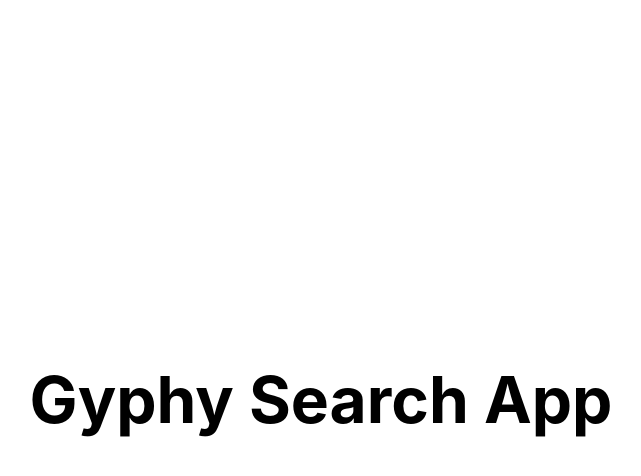
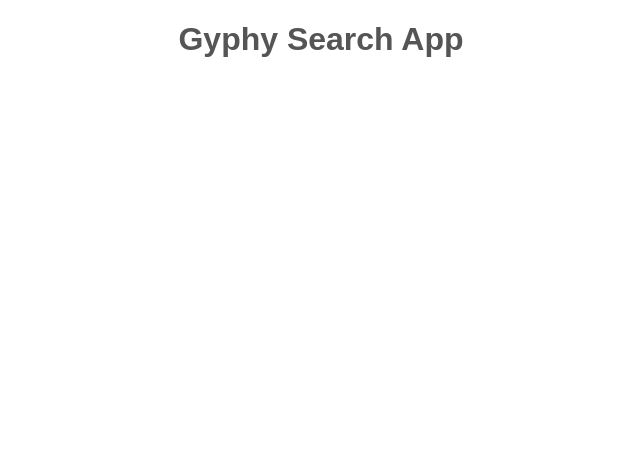
Before and after one commit to wesduarte/gyphy-search-app, a Next.js app: page / in a window 1280 px wide. Shown: the top 476 px of the page, without its empty margins (319-960 px from the left). Built offline with nearby package versions, Linux system fonts and the light colour scheme.

Commit message:
style: 💄 change from default css's styles to a brand new

```diff
--- a/pages/_app.js
+++ b/pages/_app.js
@@ -1,5 +1,3 @@
-import '../styles/globals.css'
-
 function MyApp({ Component, pageProps }) {
   return <Component {...pageProps} />
 }
--- a/pages/index.jsx
+++ b/pages/index.jsx
@@ -1,16 +1,14 @@
 import Head from 'next/head'
-import styles from '../styles/Home.module.css'
 
 export default function Home() {
   return (
-    <div className={styles.container}>
+    <div>
       <Head>
         <title>Create Next App</title>
         <link rel="icon" href="/favicon.ico" />
+        <link rel="stylesheet" href="/styles.css"/>
       </Head>
-      <main className={styles.main}>
-        <h1 className={styles.title}>Gyphy Search App</h1>
-      </main>
+      <h1>Gyphy Search App</h1>
     </div>
 
   )
--- /dev/null
+++ b/public/styles.css
@@ -0,0 +1,5 @@
+body {
+  color: rgb(85, 85, 85);
+  text-align: center;
+  font-family: sans-serif;
+}
--- a/styles/Home.module.css
+++ /dev/null
@@ -1,122 +0,0 @@
-.container {
-  min-height: 100vh;
-  padding: 0 0.5rem;
-  display: flex;
-  flex-direction: column;
-  justify-content: center;
-  align-items: center;
-}
-
-.main {
-  padding: 5rem 0;
-  flex: 1;
-  display: flex;
-  flex-direction: column;
-  justify-content: center;
-  align-items: center;
-}
-
-.footer {
-  width: 100%;
-  height: 100px;
-  border-top: 1px solid #eaeaea;
-  display: flex;
-  justify-content: center;
-  align-items: center;
-}
-
-.footer img {
-  margin-left: 0.5rem;
-}
-
-.footer a {
-  display: flex;
-  justify-content: center;
-  align-items: center;
-}
-
-.title a {
-  color: #0070f3;
-  text-decoration: none;
-}
-
-.title a:hover,
-.title a:focus,
-.title a:active {
-  text-decoration: underline;
-}
-
-.title {
-  margin: 0;
-  line-height: 1.15;
-  font-size: 4rem;
-}
-
-.title,
-.description {
-  text-align: center;
-}
-
-.description {
-  line-height: 1.5;
-  font-size: 1.5rem;
-}
-
-.code {
-  background: #fafafa;
-  border-radius: 5px;
-  padding: 0.75rem;
-  font-size: 1.1rem;
-  font-family: Menlo, Monaco, Lucida Console, Liberation Mono, DejaVu Sans Mono,
-    Bitstream Vera Sans Mono, Courier New, monospace;
-}
-
-.grid {
-  display: flex;
-  align-items: center;
-  justify-content: center;
-  flex-wrap: wrap;
-  max-width: 800px;
-  margin-top: 3rem;
-}
-
-.card {
-  margin: 1rem;
-  flex-basis: 45%;
-  padding: 1.5rem;
-  text-align: left;
-  color: inherit;
-  text-decoration: none;
-  border: 1px solid #eaeaea;
-  border-radius: 10px;
-  transition: color 0.15s ease, border-color 0.15s ease;
-}
-
-.card:hover,
-.card:focus,
-.card:active {
-  color: #0070f3;
-  border-color: #0070f3;
-}
-
-.card h3 {
-  margin: 0 0 1rem 0;
-  font-size: 1.5rem;
-}
-
-.card p {
-  margin: 0;
-  font-size: 1.25rem;
-  line-height: 1.5;
-}
-
-.logo {
-  height: 1em;
-}
-
-@media (max-width: 600px) {
-  .grid {
-    width: 100%;
-    flex-direction: column;
-  }
-}
--- a/styles/globals.css
+++ /dev/null
@@ -1,16 +0,0 @@
-html,
-body {
-  padding: 0;
-  margin: 0;
-  font-family: -apple-system, BlinkMacSystemFont, Segoe UI, Roboto, Oxygen,
-    Ubuntu, Cantarell, Fira Sans, Droid Sans, Helvetica Neue, sans-serif;
-}
-
-a {
-  color: inherit;
-  text-decoration: none;
-}
-
-* {
-  box-sizing: border-box;
-}
```
